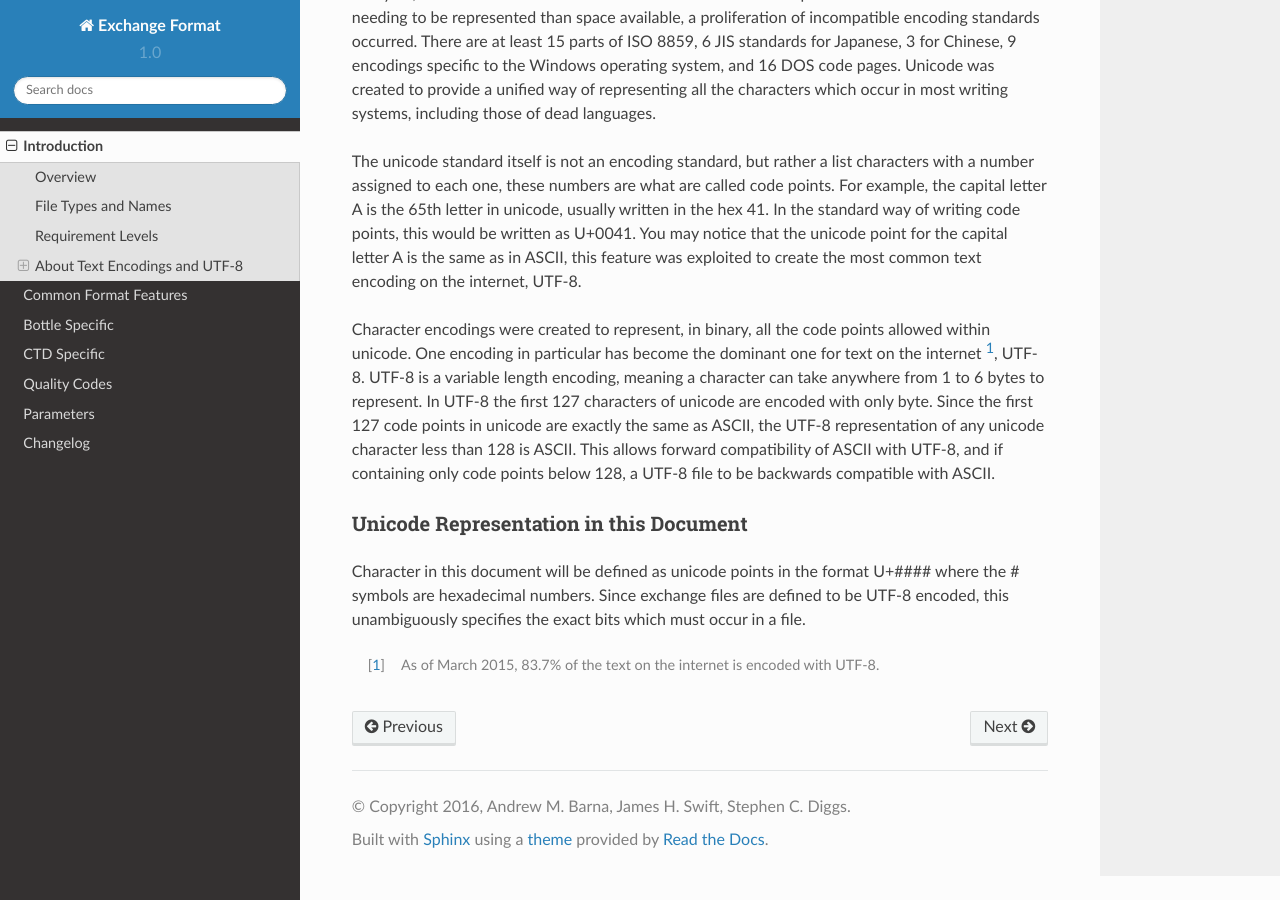
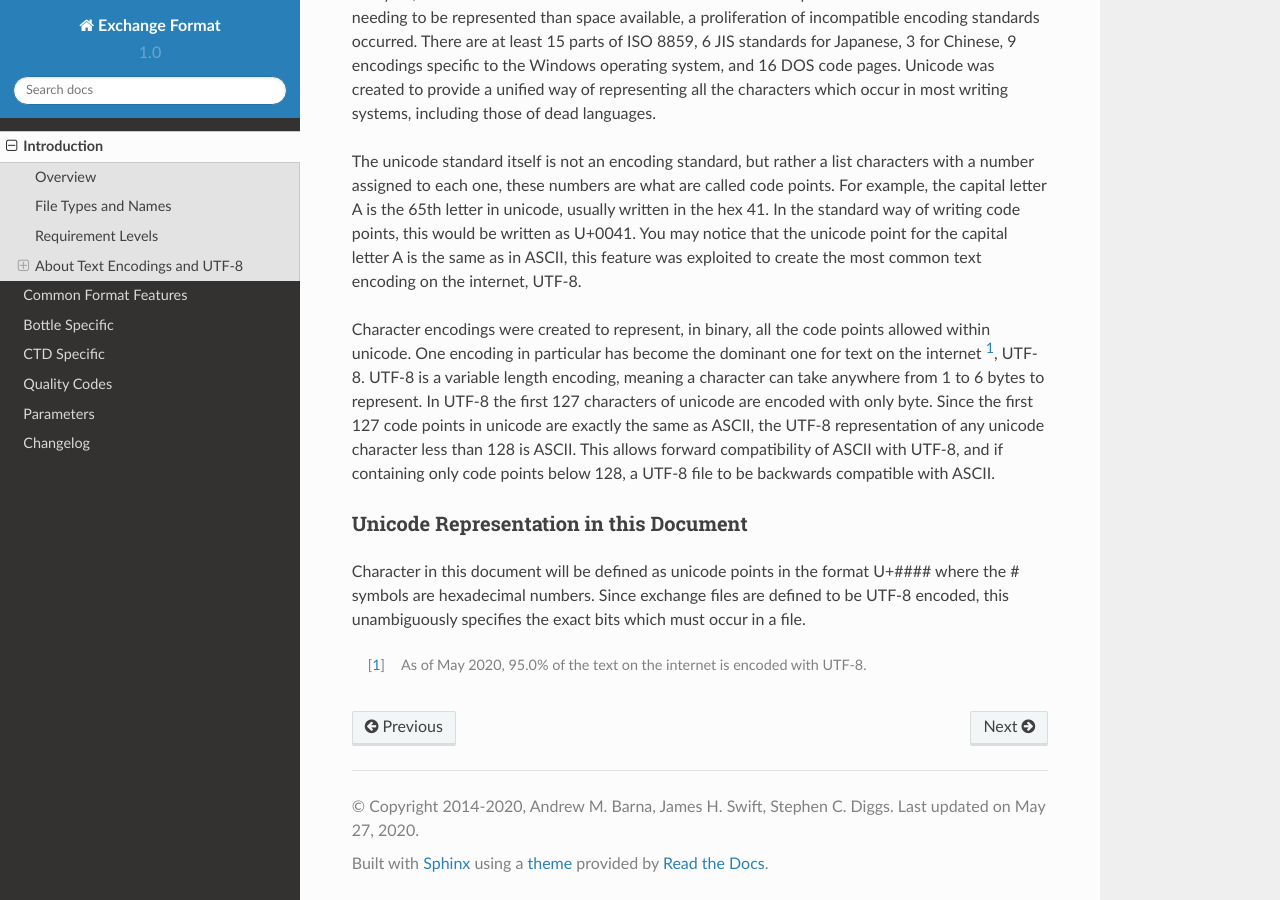
Before and after one commit to cchdo/exchange, a Sphinx documentation site: the page built from docs/introduction.rst, in a window 1280 px wide and 900 px high, scrolled down 1377 px. Built offline with Sphinx 7.4.7 and the Read the Docs theme 2.0.0, drawn with Linux system fonts in a browser that asks for light colours.

Commit message:
Update info about UTF8

```diff
--- a/docs/conf.py
+++ b/docs/conf.py
@@ -14,6 +14,7 @@
 
 import sys
 import os
+from datetime import datetime
 
 # If extensions (or modules to document with autodoc) are in another directory,
 # add these directories to sys.path here. If the directory is relative to the
@@ -48,7 +49,7 @@ master_doc = 'index'
 
 # General information about the project.
 project = u'Exchange Format'
-copyright = u'2016, Andrew M. Barna, James H. Swift, Stephen C. Diggs'
+copyright = f'2014-{datetime.now().year}, Andrew M. Barna, James H. Swift, Stephen C. Diggs'
 
 # The version info for the project you're documenting, acts as replacement for
 # |version| and |release|, also used in various other places throughout the
@@ -155,7 +156,7 @@ if not on_rtd:  # only import and set the theme if we're building docs locally
 
 # If not '', a 'Last updated on:' timestamp is inserted at every page bottom,
 # using the given strftime format.
-#html_last_updated_fmt = '%b %d, %Y'
+html_last_updated_fmt = '%b %d, %Y'
 
 # If true, SmartyPants will be used to convert quotes and dashes to
 # typographically correct entities.
@@ -285,7 +286,7 @@ texinfo_documents = [
 epub_title = u'Exchange Format Description'
 epub_author = u'James H. Swift, Stephen C. Diggs, Andrew M. Barna'
 epub_publisher = u'James H. Swift, Stephen C. Diggs, Andrew M. Barna'
-epub_copyright = u'2016, James H. Swift, Stephen C. Diggs, Andrew M. Barna'
+epub_copyright = f'2014-{datetime.now().year}, James H. Swift, Stephen C. Diggs, Andrew M. Barna'
 
 # The basename for the epub file. It defaults to the project name.
 #epub_basename = u'Exchange Format'
--- a/docs/introduction.rst
+++ b/docs/introduction.rst
@@ -74,4 +74,4 @@ Unicode Representation in this Document
 Character in this document will be defined as unicode points in the format U+#### where the # symbols are hexadecimal numbers.
 Since exchange files are defined to be UTF-8 encoded, this unambiguously specifies the exact bits which must occur in a file.
 
-.. [#f1] As of March 2015, 83.7% of the text on the internet is encoded with UTF-8.
+.. [#f1] As of May 2020, 95.0% of the text on the internet is encoded with UTF-8.
```
